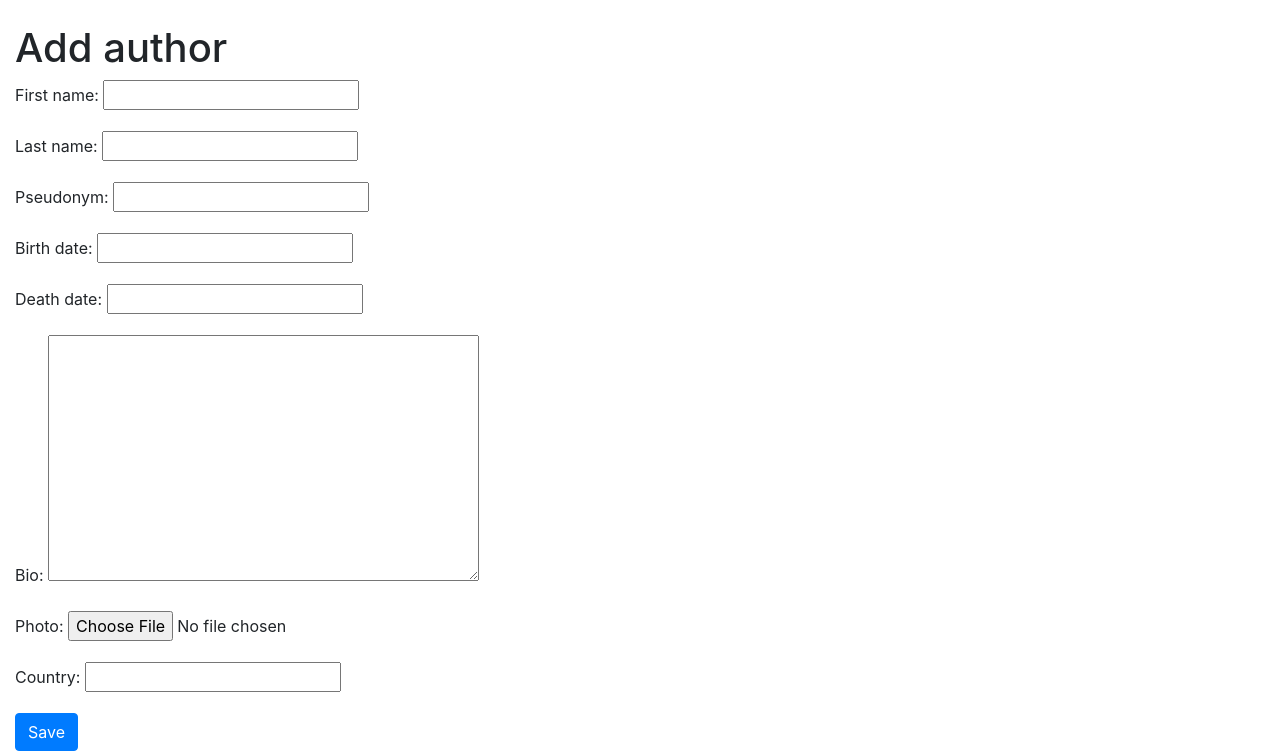
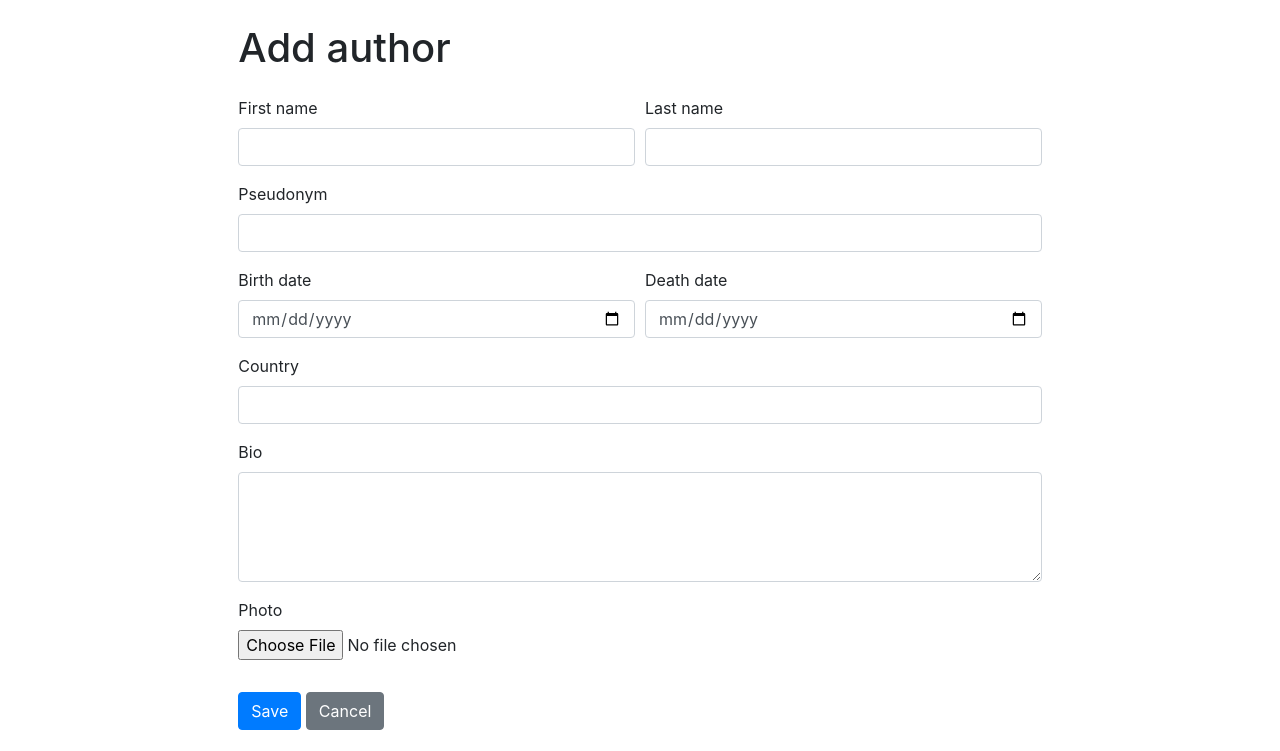
Before and after one commit to FedirKiiko/digital-library, a Django app: page /authors/create/ in a window 1280 px wide. Shown: the part 58-809 px from the top of the page. After the commit the page ends 788 px from the top, so only its background shows below. Run offline with Django 5.2, Linux system fonts and the light colour scheme; the visitor is signed in with stand-in values (Sample User, id 1).

Commit message:
added fancy forms for users crud

```diff
--- a/digital_library/forms.py
+++ b/digital_library/forms.py
@@ -24,7 +24,15 @@ class BookForm(forms.ModelForm):
     class Meta:
         model = Book
         fields = ["title", "pages", "year_published", "publisher", "cover_image", "genres", "authors"]
-        widgets ={"genres": forms.CheckboxSelectMultiple, "authors": forms.CheckboxSelectMultiple}
+        widgets = {
+            "title": forms.TextInput(attrs={"class": "form-control"}),
+            "pages": forms.NumberInput(attrs={"class": "form-control"}),
+            "year_published": forms.NumberInput(attrs={"class": "form-control"}),
+            "publisher": forms.TextInput(attrs={"class": "form-control"}),
+            "cover_image": forms.FileInput(attrs={"class": "form-control-file"}),
+            "genres": forms.CheckboxSelectMultiple,
+            "authors": forms.CheckboxSelectMultiple,
+        }
 
 
 class GenreForm(forms.ModelForm):
@@ -37,6 +45,16 @@ class AuthorForm(forms.ModelForm):
     class Meta:
         model = Author
         fields = ["first_name", "last_name", "pseudonym", "birth_date", "death_date", "bio", "photo", "country"]
+        widgets = {
+            "first_name": forms.TextInput(attrs={"class": "form-control"}),
+            "last_name": forms.TextInput(attrs={"class": "form-control"}),
+            "pseudonym": forms.TextInput(attrs={"class": "form-control"}),
+            "birth_date": forms.DateInput(attrs={"class": "form-control", "type": "date"}),
+            "death_date": forms.DateInput(attrs={"class": "form-control", "type": "date"}),
+            "bio": forms.Textarea(attrs={"class": "form-control", "rows": 4}),
+            "photo": forms.FileInput(attrs={"class": "form-control-file"}),
+            "country": forms.TextInput(attrs={"class": "form-control"}),
+        }
 
 
 class ShelfForm(forms.ModelForm):
--- a/static/css/styles.css
+++ b/static/css/styles.css
@@ -33,6 +33,11 @@
 
 .grayscale {
   filter: grayscale(100%);
+  transition: filter 0.3s ease;
+}
+
+.grayscale:hover {
+  filter: grayscale(0%);
 }
 
 .author-photo-small {
--- a/templates/digital_library/author_form.html
+++ b/templates/digital_library/author_form.html
@@ -5,10 +5,59 @@
 {% endblock %}
 
 {% block content %}
-  <h1>{% if form.instance.pk %}Edit author{% else %}Add author{% endif %}</h1>
-  <form method="post" enctype="multipart/form-data">
-    {% csrf_token %}
-    {{ form.as_p }}
-    <button type="submit" class="btn btn-primary">Save</button>
-  </form>
+  <div class="col-md-8 mx-auto">
+    <h1 class="mb-4">{% if form.instance.pk %}Edit author{% else %}Add author{% endif %}</h1>
+
+    <form method="post" enctype="multipart/form-data">
+      {% csrf_token %}
+
+      <div class="form-row">
+        <div class="form-group col-md-6">
+          <label for="{{ form.first_name.id_for_label }}">First name</label>
+          {{ form.first_name }}
+          {% if form.first_name.errors %}<div class="text-danger small">{{ form.first_name.errors }}</div>{% endif %}
+        </div>
+        <div class="form-group col-md-6">
+          <label for="{{ form.last_name.id_for_label }}">Last name</label>
+          {{ form.last_name }}
+          {% if form.last_name.errors %}<div class="text-danger small">{{ form.last_name.errors }}</div>{% endif %}
+        </div>
+      </div>
+
+      <div class="form-group">
+        <label for="{{ form.pseudonym.id_for_label }}">Pseudonym</label>
+        {{ form.pseudonym }}
+      </div>
+
+      <div class="form-row">
+        <div class="form-group col-md-6">
+          <label for="{{ form.birth_date.id_for_label }}">Birth date</label>
+          {{ form.birth_date }}
+          {% if form.birth_date.errors %}<div class="text-danger small">{{ form.birth_date.errors }}</div>{% endif %}
+        </div>
+        <div class="form-group col-md-6">
+          <label for="{{ form.death_date.id_for_label }}">Death date</label>
+          {{ form.death_date }}
+        </div>
+      </div>
+
+      <div class="form-group">
+        <label for="{{ form.country.id_for_label }}">Country</label>
+        {{ form.country }}
+      </div>
+
+      <div class="form-group">
+        <label for="{{ form.bio.id_for_label }}">Bio</label>
+        {{ form.bio }}
+      </div>
+
+      <div class="form-group">
+        <label for="{{ form.photo.id_for_label }}">Photo</label>
+        {{ form.photo }}
+      </div>
+
+      <button type="submit" class="btn btn-primary mt-3">Save</button>
+      <a href="{% url 'digital_library:author-list' %}" class="btn btn-secondary mt-3">Cancel</a>
+    </form>
+  </div>
 {% endblock %}
```
Also changed, not shown: templates/digital_library/book_form.html (+55 -6 lines).
